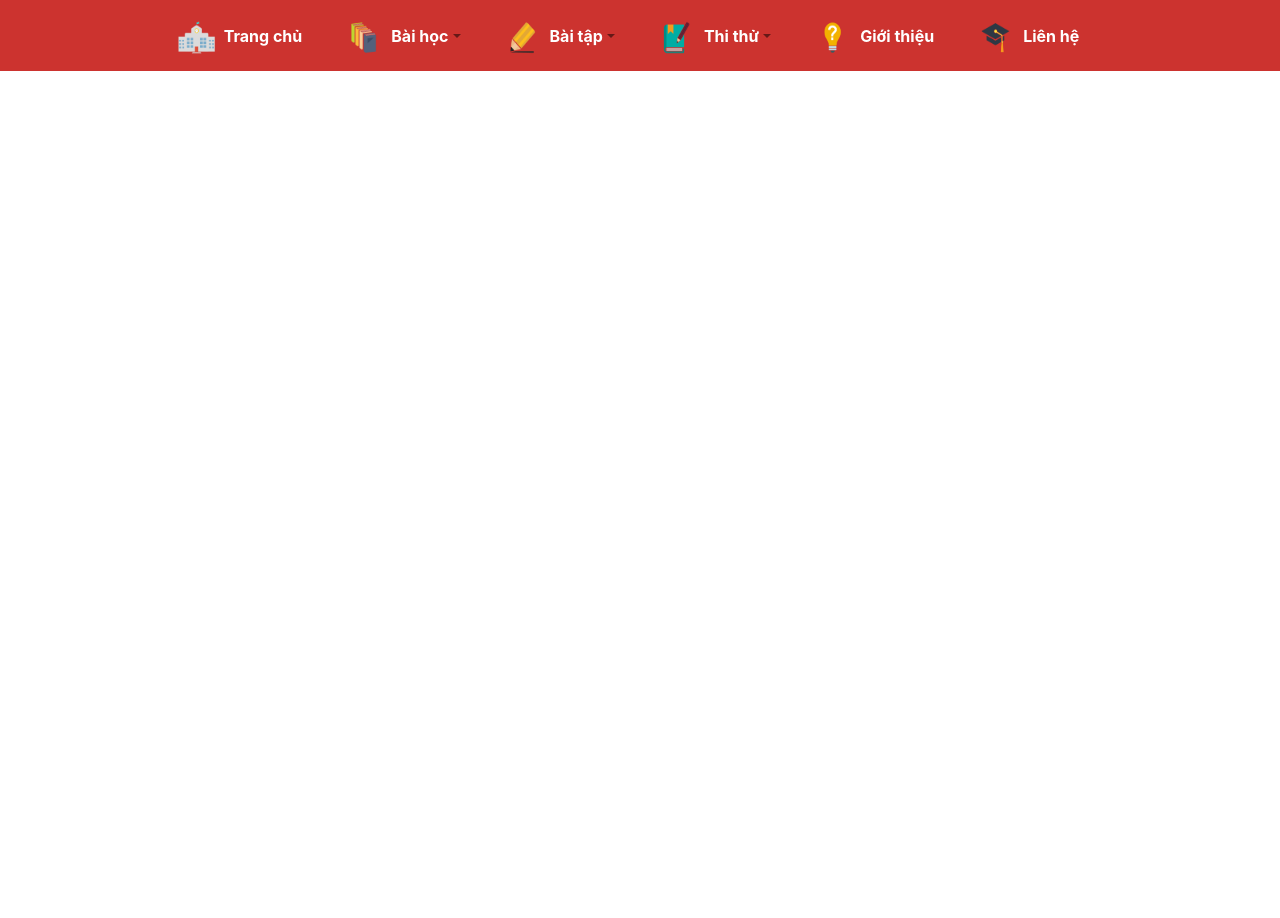
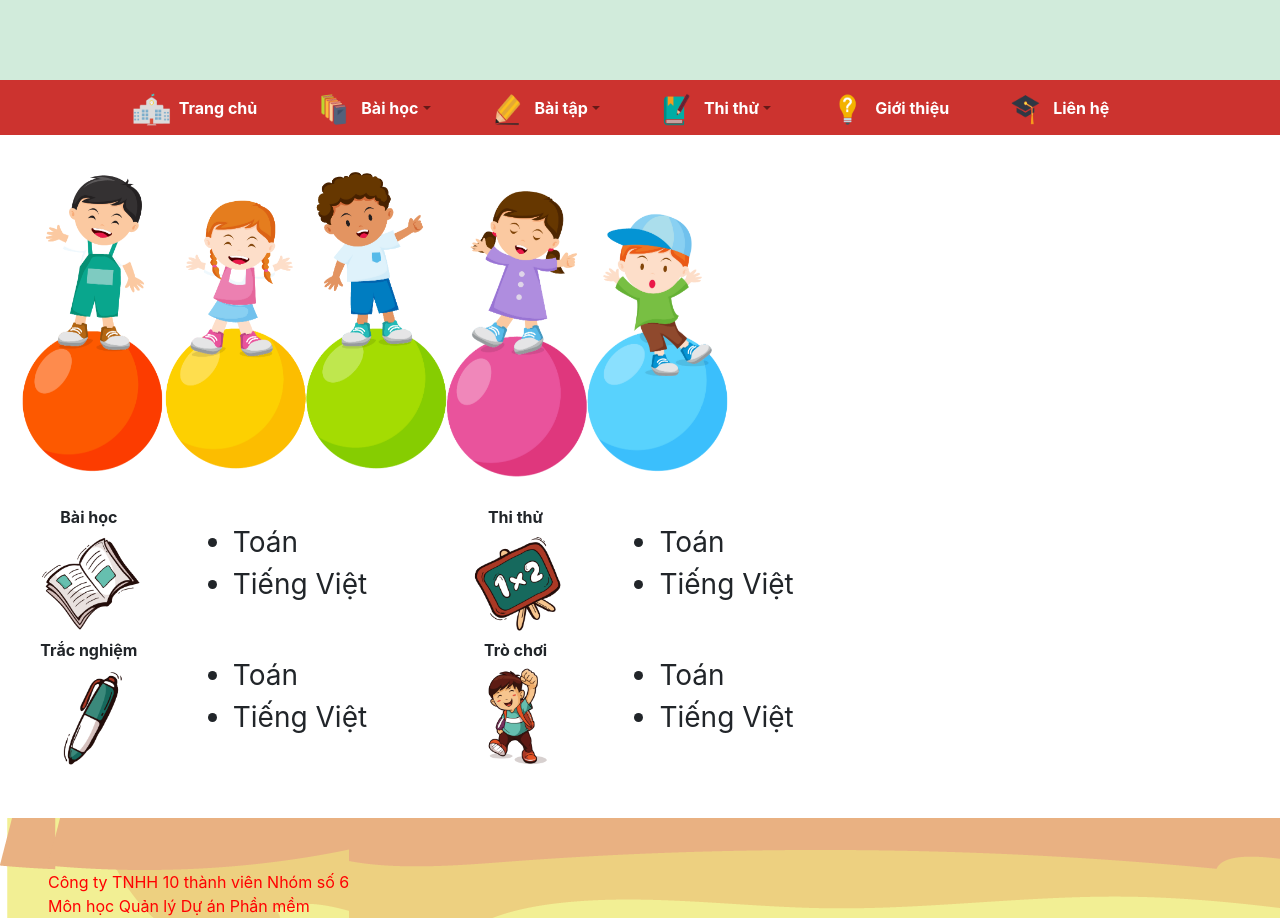
Before and after one commit to nhanpdnguyen/QLDA2015_Frontend, a React (Create React App) app: page / in a window 1280 px wide. Before the commit the page ends 800 px from the top, so only its background shows below. Built offline with nearby package versions, Linux system fonts and the light colour scheme.

Commit message:
Update tạm trang chủ

```diff
--- a/src/App.js
+++ b/src/App.js
@@ -1,19 +1,10 @@
 import React, { Component } from 'react';
-// import {
-//     Collapse,
-//     Navbar,
-//     NavbarToggler,
-//     NavbarBrand,
-//     Nav,
-//     NavItem,
-//     NavLink,
-//     Container,
-//     Row,
-//     Col,
-//     Jumbotron,
-//     Button
-// } from 'reactstrap';
+import { Container, Row, Col } from 'reactstrap';
 import NavBar from './components/NavBar';
+import Carousel from './components/Carousel';
+import TitleBox from './components/TitleBox';
+import Footer from './components/Footer';
+import Header from './components/Header';
 
 class App extends Component {
     constructor(props) {
@@ -23,7 +14,40 @@ class App extends Component {
 
     render() {
         return (
-            <NavBar></NavBar>
+					<div>
+						<Header></Header>
+						<NavBar></NavBar>
+						<Container fluid>
+							<Row>
+								<Col lg="8" md="8" sm="8" xs="8">
+									<Row>
+										<Carousel></Carousel>
+									</Row>
+									<Row>
+										<Col lg="6" md="6" sm="6" xs="6">
+											<TitleBox header="Bài học" src="/images/Main-icon1-01.png">
+											</TitleBox>
+										</Col>
+										<Col lg="6" md="6" sm="6" xs="6">
+											<TitleBox header="Thi thử" src="/images/Main-icon2-01.png">
+											</TitleBox>
+										</Col>
+										<Col lg="6" md="6" sm="6" xs="6">
+											<TitleBox header="Trắc nghiệm" src="/images/Main-icon3-01.png">
+											</TitleBox>
+										</Col>
+										<Col lg="6" md="6" sm="6" xs="6">
+											<TitleBox header="Trò chơi" src="/images/Main-icon4-01.png">
+											</TitleBox>
+										</Col>
+									</Row>
+								</Col>
+								<Col lg="4" md="4" sm="4" xs="4">
+								</Col>
+							</Row>
+						</Container>
+						<Footer></Footer>
+					</div>
         );
     }
 }
--- /dev/null
+++ b/src/components/Carousel.css
@@ -0,0 +1,5 @@
+.carousel-item img {
+    height: 370px;
+    width: 100%;
+
+}
--- /dev/null
+++ b/src/components/Carousel.js
@@ -0,0 +1,91 @@
+import React, { Component } from 'react';
+import {
+  Carousel,
+  CarouselItem,
+  CarouselControl,
+  CarouselIndicators,
+  CarouselCaption
+} from 'reactstrap';
+import './Carousel.css';
+
+const items = [
+  {
+    src: '/images/Carousel-01.png',
+    altText: '',
+    caption: ''
+  },
+  {
+    src: '/images/Carousel-01.png',
+    altText: '',
+    caption: ''
+  }
+];
+
+class Example extends Component {
+  constructor(props) {
+    super(props);
+    this.state = { activeIndex: 0 };
+    this.next = this.next.bind(this);
+    this.previous = this.previous.bind(this);
+    this.goToIndex = this.goToIndex.bind(this);
+    this.onExiting = this.onExiting.bind(this);
+    this.onExited = this.onExited.bind(this);
+  }
+
+  onExiting() {
+    this.animating = true;
+  }
+
+  onExited() {
+    this.animating = false;
+  }
+
+  next() {
+    if (this.animating) return;
+    const nextIndex = this.state.activeIndex === items.length - 1 ? 0 : this.state.activeIndex + 1;
+    this.setState({ activeIndex: nextIndex });
+  }
+
+  previous() {
+    if (this.animating) return;
+    const nextIndex = this.state.activeIndex === 0 ? items.length - 1 : this.state.activeIndex - 1;
+    this.setState({ activeIndex: nextIndex });
+  }
+
+  goToIndex(newIndex) {
+    if (this.animating) return;
+    this.setState({ activeIndex: newIndex });
+  }
+
+  render() {
+    const { activeIndex } = this.state;
+
+    const slides = items.map((item) => {
+      return (
+        <CarouselItem
+          onExiting={this.onExiting}
+          onExited={this.onExited}
+          key={item.src}
+        >
+          <img src={item.src} alt={item.altText} />
+          <CarouselCaption captionText={item.caption} captionHeader={item.caption} />
+        </CarouselItem>
+      );
+    });
+
+    return (
+      <Carousel
+        activeIndex={activeIndex}
+        next={this.next}
+        previous={this.previous}
+      >
+        <CarouselIndicators items={items} activeIndex={activeIndex} onClickHandler={this.goToIndex} />
+        {slides}
+        <CarouselControl direction="prev" directionText="Previous" onClickHandler={this.previous} />
+        <CarouselControl direction="next" directionText="Next" onClickHandler={this.next} />
+      </Carousel>
+    );
+  }
+}
+
+export default Example;
--- /dev/null
+++ b/src/components/Footer.css
@@ -0,0 +1,8 @@
+footer div{
+    min-height: 100px;
+    background: url("/images/Footer-background-01.png");
+    background-size: auto;
+    display: flex;
+    align-items: flex-end;
+    color:red;
+}
--- /dev/null
+++ b/src/components/Footer.js
@@ -0,0 +1,23 @@
+import React, { Component } from 'react';
+import {Row, Col} from 'reactstrap';
+import './Footer.css';
+
+export default class Footer extends Component {
+	constructor(props) {
+    super(props);
+  }
+
+	render() {
+        return (
+            <footer className="mt-5">
+                <div>
+                    <div  className="ml-5">
+                    Công ty TNHH 10 thành viên Nhóm số 6
+                    <br></br>
+                    Môn học Quản lý Dự án Phần mềm
+                    </div>
+                </div>
+            </footer>
+        )
+    }
+}
--- /dev/null
+++ b/src/components/Header.css
@@ -0,0 +1,4 @@
+header {
+    background: #d1ebdb;
+    min-height: 80px;
+}
--- /dev/null
+++ b/src/components/Header.js
@@ -0,0 +1,17 @@
+import React, { Component } from 'react';
+import {Row, Col} from 'reactstrap';
+import './Header.css';
+
+export default class Footer extends Component {
+	constructor(props) {
+    super(props);
+  }
+
+	render() {
+        return (
+            <header>
+
+            </header>
+        )
+    }
+}
--- a/src/components/NavBar.css
+++ b/src/components/NavBar.css
@@ -14,5 +14,11 @@ nav {
 }
 
 .nav-item {
-    margin-right: 25px;
+    margin-right: 40px;
+
 }
+
+.navbar {
+    height: 55px;
+
+}
--- /dev/null
+++ b/src/components/TitleBox.css
@@ -0,0 +1,20 @@
+.title-box-img {
+    width: 100%;
+    height: auto;
+}
+
+.title-box-header {
+    font-weight: bold;
+    text-align: center;
+}
+
+.title-box-content {
+    font-size: 1.75em;
+    display: flex;
+    align-items: center;
+
+}
+
+.title-box-content ul {
+    width: 100%;
+}
--- /dev/null
+++ b/src/components/TitleBox.js
@@ -0,0 +1,26 @@
+import React, { Component } from 'react';
+import {Row, Col} from 'reactstrap';
+import './TitleBox.css';
+
+export default class TitleBox extends Component {
+	constructor(props) {
+    super(props);
+  }
+
+	render() {
+        return (
+                <Row>
+                    <Col lg="5">
+                    <div className="title-box-header">{this.props.header}</div>
+                    <img className="title-box-img" src={this.props.src}></img>
+                    </Col>
+                    <Col className="title-box-content" lg="7">
+                        <ul>
+                            <li>Toán</li>
+                            <li>Tiếng Việt</li>
+                        </ul>
+                    </Col>
+                </Row>
+        )
+    }
+}
```
